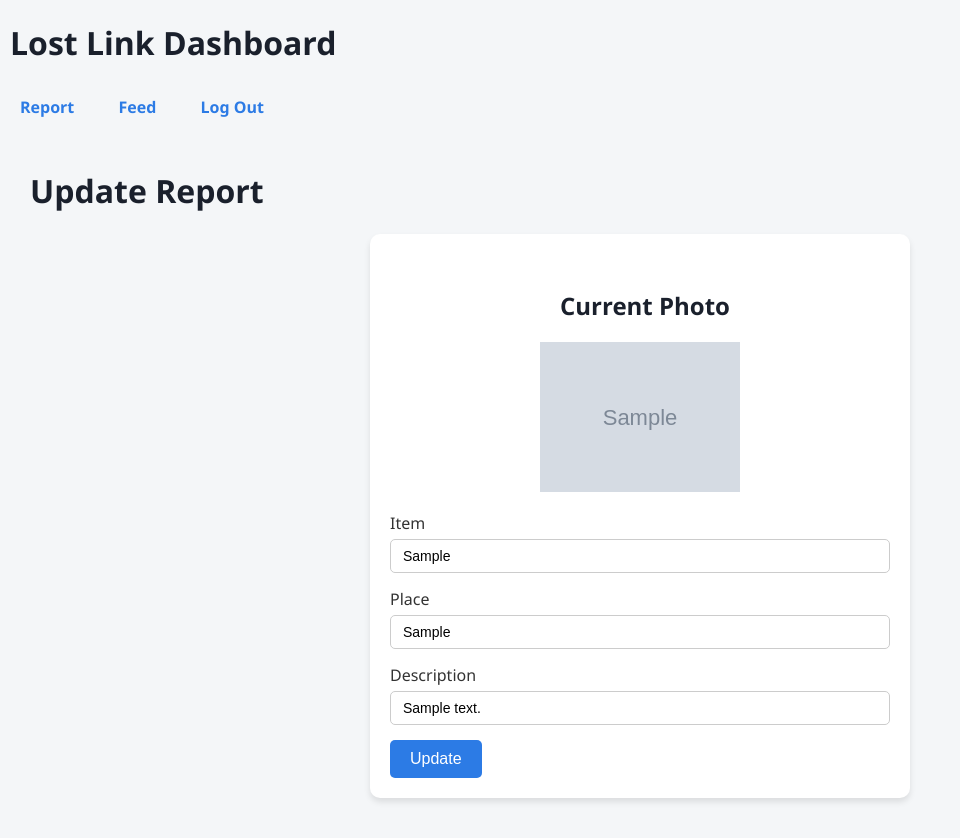
After one commit to Rjjjjj-Nan/DBMS-Final_project, a Flask app: page /update/1 in a window 1280 px wide. The commit adds this page. Shown: the whole page, without its empty margins (0-960 px from the left). Run offline with Flask 3, Linux system fonts and the light colour scheme; tables that the repository leaves empty hold one stand-in row (values such as "Sample post"); grey boxes marked "Sample" are stand-in pictures; parts of the project's set-up code (start-up, migrations or seed data) failed here and were passed over; some libraries are stand-ins or nearby versions.

Commit message:
Add New Features - add update and delete for each roles

```diff
--- a/app.py
+++ b/app.py
@@ -4,8 +4,7 @@ from werkzeug.utils import secure_filename
 from functools import wraps
 from flask_mail import Mail, Message
 import os
-from flask_sqlalchemy import SQLAlchemy
-from forms import LoginForm, RegisterForm, ReportForm, ReturnForm
+from forms import LoginForm, RegisterForm, ReportForm, ReturnForm, UpdateForm
 from models import db, Register, Report, Return
 
 app = Flask(__name__)
@@ -74,13 +73,13 @@ def login():
                 return redirect(url_for('login'))
 
             session['role'] = user.role
-            session['sr_code'] = user.sr_code
+            sr_code = session['sr_code'] = user.sr_code
             current_user = session['name'] = user.name
 
             role_lower = session['role'] = user.role
 
             if role_lower == 'student':
-                return redirect(url_for('dashboard'))
+                return redirect(url_for('dashboard', sr_code = sr_code))
             elif role_lower == 'admin':
                 return redirect(url_for('admin', name=current_user))
 
@@ -109,6 +108,7 @@ def dashboard():
 @app.route('/dashboard/Report', methods = ['GET', 'POST'])
 def report():
     form = ReportForm()
+    reports = Report.query.order_by(Report.id.desc()).all()
 
     if form.validate_on_submit():
         photo = form.photo.data
@@ -132,7 +132,7 @@ def report():
         flash("Report Submitted Successfully!")
         return redirect(url_for('dashboard'))
 
-    return render_template('report.html', title = 'Report', form=form)
+    return render_template('report.html', title = 'Report', form=form, reports = reports, sr_code = session.get('sr_code'))
 
 
 @app.route('/admin', methods = ['GET', 'POST'])
@@ -200,6 +200,33 @@ LostLink Admin Team
 
     return render_template('returning.html', form=form, title='Return Items', name = current_admin)
 
+@app.route('/update/<int:item_id>', methods = ['GET', 'POST'])
+def update_report(item_id):
+    report = Report.query.get_or_404(item_id)
+    form = UpdateForm()
+
+    current_user = session.get('role')
+
+    if request.method == 'POST':
+        report.item = form.item.data
+        report.place = form.place.data
+        report.description = form.description.data
+        db.session.commit()
+        flash("Report updated successfully!", "success")
+        return redirect(url_for('dashboard'))
+    if current_user != 'admin':
+        return render_template('update.html', report = report, form = form, title = 'Update Report')
+    elif current_user == 'admin':
+        return render_template('update_admin.html', report = report, form = form, title = 'Update Report')
+
+@app.route('/delete/<int:item_id>', methods = ['POST'])
+def delete_report(item_id):
+    report = Report.query.get_or_404(item_id)
+    db.session.delete(report)
+    db.session.commit()
+    flash("Report Deleted!", "info")
+    return redirect(url_for('dashboard'))
+
 @app.route('/admin/returned', methods = ['GET', 'POST'])
 def returned():
     current_admin = session.get('name')
--- a/forms.py
+++ b/forms.py
@@ -119,3 +119,17 @@ class ReturnForm(FlaskForm):
     )
 
     submit = SubmitField("Submit")
+
+class UpdateForm(FlaskForm):
+    item = StringField (
+        "Item"
+    )
+    place = StringField (
+        "Place"
+    )
+    description = StringField (
+        "Description"
+    )
+    submit = SubmitField (
+        "Update"
+    )
--- /dev/null
+++ b/requirements.txt
@@ -0,0 +1,3 @@
+download external libraries:
+
+pip install flask flask_wtf flask_mail flask_sqlalchemy wtforms
--- /dev/null
+++ b/static/scripts.js
@@ -0,0 +1,32 @@
+document.addEventListener("DOMContentLoaded", function() {
+    const modal = document.getElementById("optionsModal");
+    const closeModal = document.getElementById("closeModal");
+    let selectedReportId = null;
+
+    document.querySelectorAll(".clickable-img").forEach(img => {
+        img.addEventListener("click", function() {
+            selectedReportId = this.dataset.reportId;
+            modal.style.display = "block";
+        });
+    });
+
+    closeModal.addEventListener("click", function() {
+        modal.style.display = "none";
+    });
+
+    document.getElementById("updateBtn").addEventListener("click", function() {
+        window.location.href = "/update/" + selectedReportId;
+    });
+
+    document.getElementById("deleteBtn").addEventListener("click", function() {
+        if (confirm("Are you sure you want to delete this report?")) {
+            window.location.href = "/delete/" + selectedReportId;
+        }
+    });
+
+    window.addEventListener("click", function(event) {
+        if (event.target == modal) {
+            modal.style.display = "none";
+        }
+    });
+});
--- a/static/style.css
+++ b/static/style.css
@@ -293,6 +293,42 @@ form input[type="submit"]:hover {
 .action-cell {
     width: 1%; /* Shrink column size */
     white-space: nowrap;
+}
+
+/* modal */
+.modal {
+    display: none;
+    position: fixed;
+    z-index: 1000;
+    left: 0;
+    top: 0;
+    width: 100%;
+    height: 100%;
+    background: rgba(0,0,0,0.4);
+}
+
+.modal-content {
+    background: white;
+    width: 100%;
+    margin: 10% auto;
+    padding: 20px;
+    border-radius: 10px;
+    text-align: center;
+}
+
+.modal-content button {
+    margin: 10px;
+    padding: 10px;
+    width: 80%;
+}
+
+.updateitem {
+    max-width: 400px;
+    margin: 5px auto;
+    background-color: #ffffff;
+    padding: 10px;
+    align-content: center;
+    text-align: center;
 }
 
 /* RESPONSIVE DESIGN */
--- a/templates/dashboard.html
+++ b/templates/dashboard.html
@@ -4,6 +4,7 @@
     <meta charset="UTF-8">
     <meta name="viewport" content="width=device-width, initial-scale=1.0">
     <link rel="stylesheet" href="{{ url_for('static', filename='style.css') }}">
+    <srcript src="{{ url_for('static', filename='style.js') }}"></srcript>
     <title>{{ title }}</title>
 </head>
 <body>
--- a/templates/dashindex.html
+++ b/templates/dashindex.html
@@ -4,6 +4,7 @@
     <meta charset="UTF-8">
     <meta name="viewport" content="width=device-width, initial-scale=1.0">
     <link rel="stylesheet" href="{{ url_for('static', filename='style.css') }}">
+    <script src="{{ url_for('static', filename='scripts.js') }}"></script>
     <title>{{ title }}</title>
 </head>
 <body>
--- a/templates/home.html
+++ b/templates/home.html
@@ -4,6 +4,7 @@
     <meta charset="UTF-8">
     <meta name="viewport" content="width=device-width, initial-scale=1.0">
     <link rel="stylesheet" href="{{ url_for('static', filename='style.css') }}">
+    <script src="{{ url_for('static', filename='scripts.js') }}"></script>
     <title>{{ title }}</title>
 </head>
 <body>
--- a/templates/index.html
+++ b/templates/index.html
@@ -4,6 +4,7 @@
     <meta charset="UTF-8">
     <meta name="viewport" content="width=device-width, initial-scale=1.0">
     <link rel="stylesheet" href="{{ url_for('static', filename='style.css') }}">
+    <script src="{{ url_for('static', filename='scripts.js')}}"></script>
     <title>{{ title }}</title>
 </head>
 <body>
--- /dev/null
+++ b/templates/update.html
@@ -0,0 +1,29 @@
+{% extends "dashindex.html" %}
+
+{% block content %}
+
+    <h1>Update Report</h1>
+    <form method="post">
+        <div class="updateitem">
+            <h2>Current Photo</h2>
+            <img src="{{ url_for('static', filename='uploads/' ~ report.photo) }}"
+                alt="{{ report.item }}"
+                width="200">
+        </div>
+        {{ form.hidden_tag() }}
+
+        {{ form.item.label }}
+        {{ form.item(value = report.item) }}
+        <br>
+
+        {{ form.place.label }}
+        {{ form.place(value = report.place) }}
+        <br>
+
+        {{ form.description.label }}
+        {{ form.description(value = report.description) }}
+        <br>
+
+        {{ form.submit() }}
+
+{% endblock %}
```
Also changed, not shown: other parts of static/style.css (+13 -13 lines), templates/admin.html (+8 -0 lines), templates/report.html (+39 -0 lines), templates/update_admin.html (added, +29 -0 lines), static/uploads/tumbler-travel-mug-with-straw-s6218f1-5.jpg (added).
